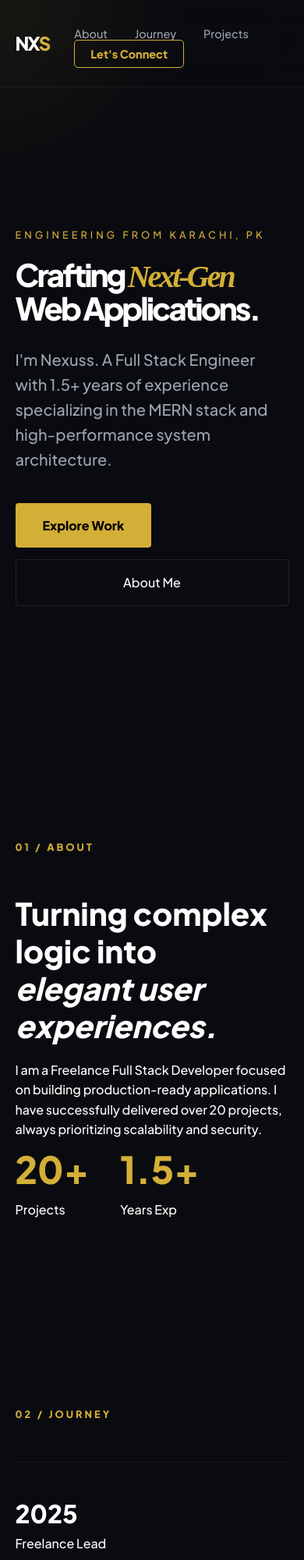
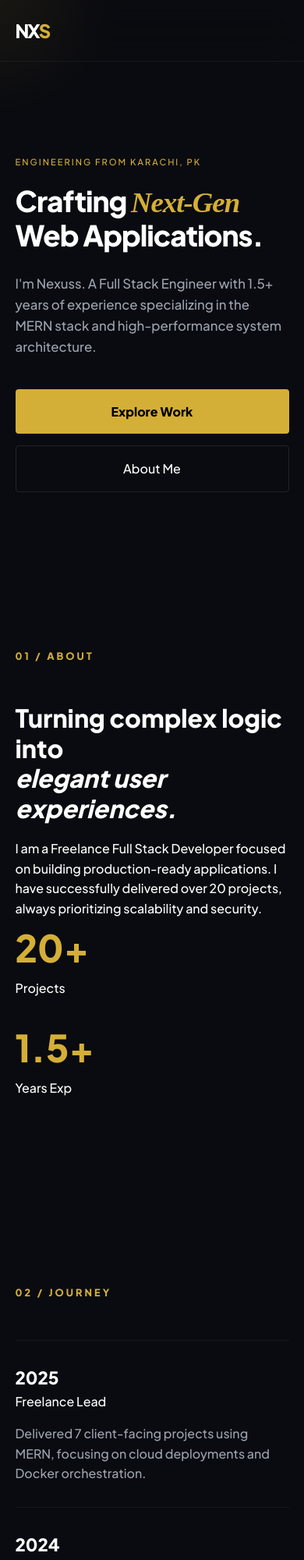
Before and after one commit to nxsnexussi-byte/portfolio---backend, a website: page index.html in a window 390 px wide. Shown: the top 2000 px of the page at 78% size. Drawn offline with nearby package versions, Linux system fonts and the light colour scheme; a web font is replaced by a local one.

Commit message:
CSS responsiveness update

```diff
--- a/style.css
+++ b/style.css
@@ -82,3 +82,130 @@ input:focus { border-color: var(--gold); outline: none; }
     .main-project { grid-column: span 1; }
     .btn-outline { margin-left: 0; margin-top: 15px; display: block; text-align: center; }
 }
+
+/* =========================
+   RESPONSIVE ENHANCEMENTS
+   (Non-destructive)
+========================= */
+
+/* Tablets */
+@media (max-width: 1024px) {
+
+    .hero {
+        height: auto;
+        padding: 140px 0 100px;
+    }
+
+    .hero-title {
+        letter-spacing: -2px;
+    }
+
+    .exp-left {
+        width: 220px;
+    }
+
+    .bento-item {
+        height: 300px;
+    }
+
+    .about-grid {
+        gap: 50px;
+    }
+
+    .contact-wrap {
+        padding: 60px;
+    }
+}
+
+/* Mobile */
+@media (max-width: 768px) {
+
+    .navbar {
+        padding: 20px 0;
+    }
+
+    .nav-links {
+        display: none;
+    }
+
+    .hero {
+        padding: 120px 0 80px;
+    }
+
+    .hero-title {
+        font-size: 2.8rem;
+        line-height: 1.1;
+        letter-spacing: -1px;
+    }
+
+    .hero-sub {
+        font-size: 1.05rem;
+    }
+
+    .exp-item {
+        padding: 30px 0;
+    }
+
+    .exp-left {
+        width: 100%;
+        margin-bottom: 15px;
+    }
+
+    .exp-left h3 {
+        font-size: 1.4rem;
+    }
+
+    .exp-right {
+        font-size: 1rem;
+    }
+
+    .bento-item {
+        height: 260px;
+    }
+
+    .bento-overlay {
+        bottom: 20px;
+        left: 20px;
+    }
+
+    .about-text h3 {
+        font-size: 2rem;
+    }
+
+    .about-stats {
+        flex-direction: column;
+        gap: 25px;
+    }
+
+    .contact-wrap {
+        padding: 40px 25px;
+    }
+
+    input, textarea {
+        padding: 15px;
+    }
+}
+
+/* Small phones */
+@media (max-width: 480px) {
+
+    .hero-title {
+        font-size: 2.3rem;
+    }
+
+    .location {
+        letter-spacing: 2px;
+        font-size: 0.7rem;
+    }
+
+    .btn-gold,
+    .btn-outline {
+        width: 100%;
+        text-align: center;
+    }
+
+    .cursor-glow {
+        width: 300px;
+        height: 300px;
+    }
+}
```
